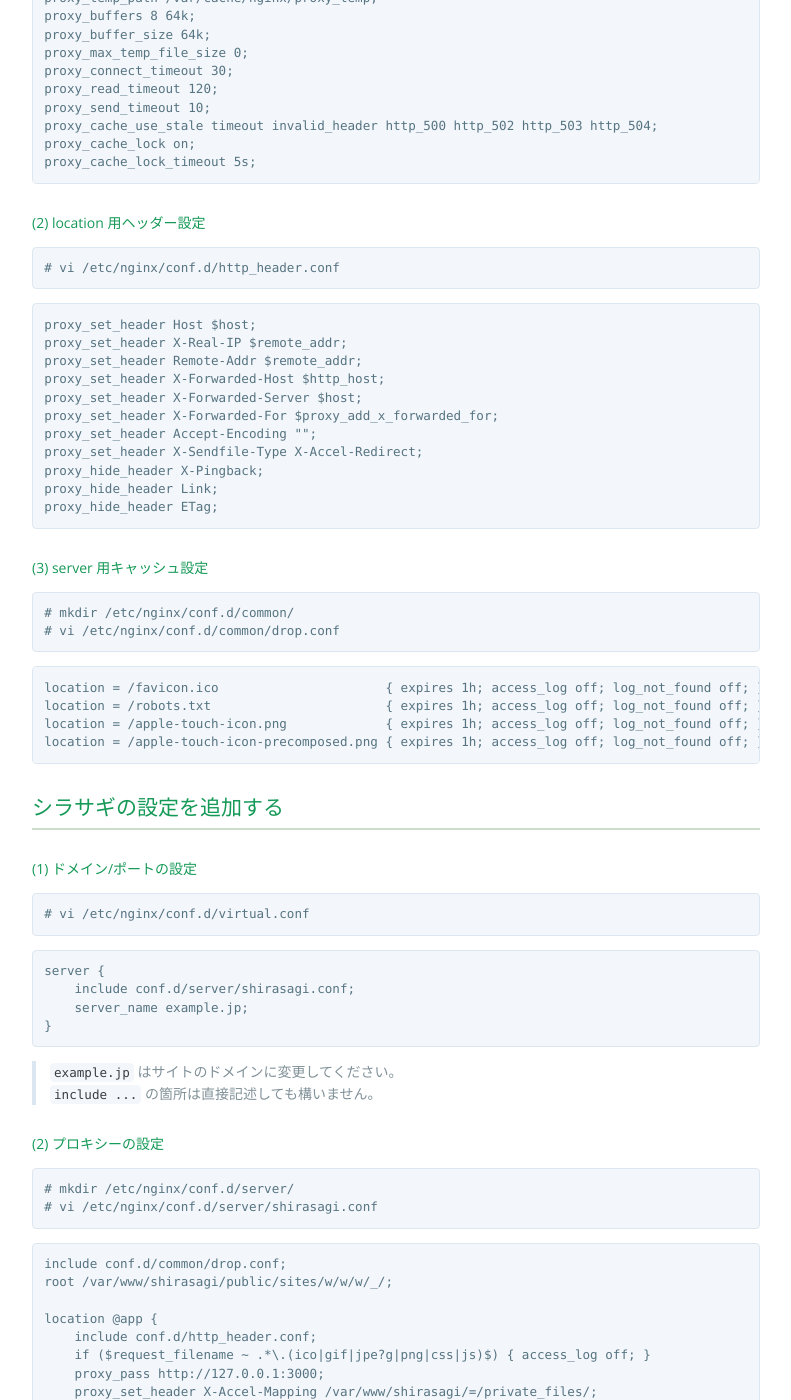
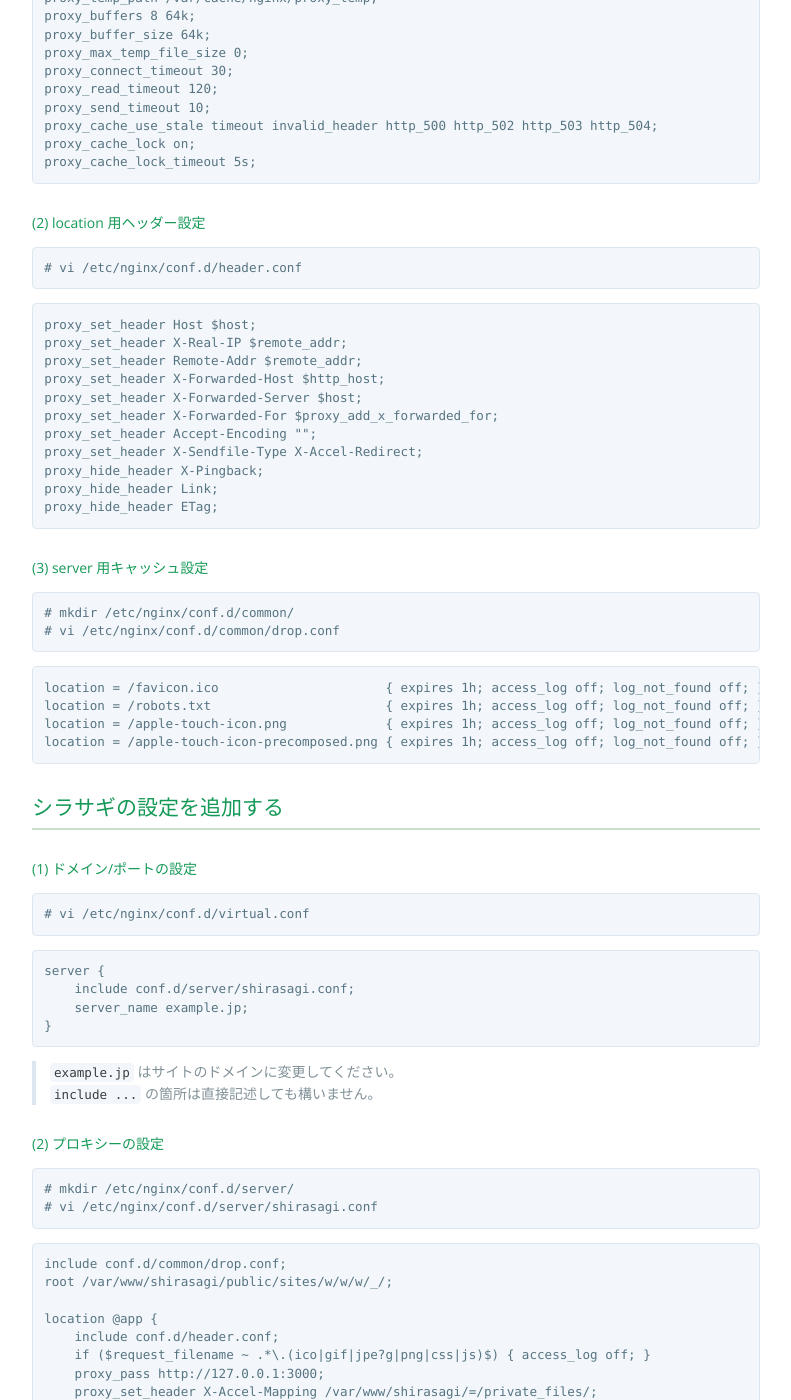
Before and after one commit to shirasagi/shirasagi.github.io, a Jekyll site: the page built from installation/nginx.md, in a window 1280 px wide and 1400 px high, scrolled down 1632 px. Shown: the whole window, without its empty margins (244-1035 px from the left). Built offline with Jekyll 4.4.1, drawn with Linux system fonts in a browser that asks for light colours; nearby versions of some CDN libraries; Markdown is read by kramdown in place of the engine named in the settings; some of the changed text lies outside the part shown.

Commit message:
nginx / header.conf
http_proxy.conf -> header.conf

````diff
--- a/installation/nginx.md
+++ b/installation/nginx.md
@@ -88,7 +88,7 @@
 #### (2) location 用ヘッダー設定
 
 ```
-# vi /etc/nginx/conf.d/http_header.conf
+# vi /etc/nginx/conf.d/header.conf
 ```
 
 ```
@@ -149,7 +149,7 @@
 root /var/www/shirasagi/public/sites/w/w/w/_/;
 
 location @app {
-    include conf.d/http_header.conf;
+    include conf.d/header.conf;
     if ($request_filename ~ .*\.(ico|gif|jpe?g|png|css|js)$) { access_log off; }
     proxy_pass http://127.0.0.1:3000;
     proxy_set_header X-Accel-Mapping /var/www/shirasagi/=/private_files/;
````
